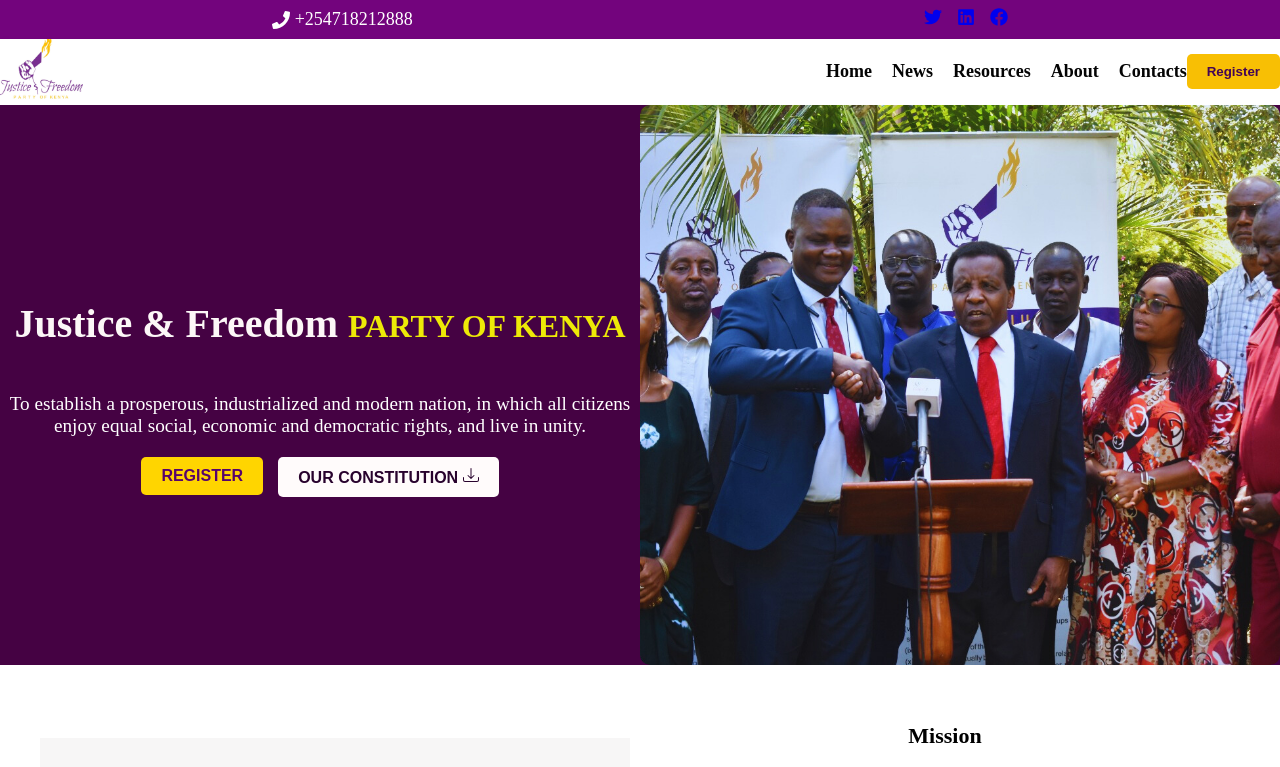
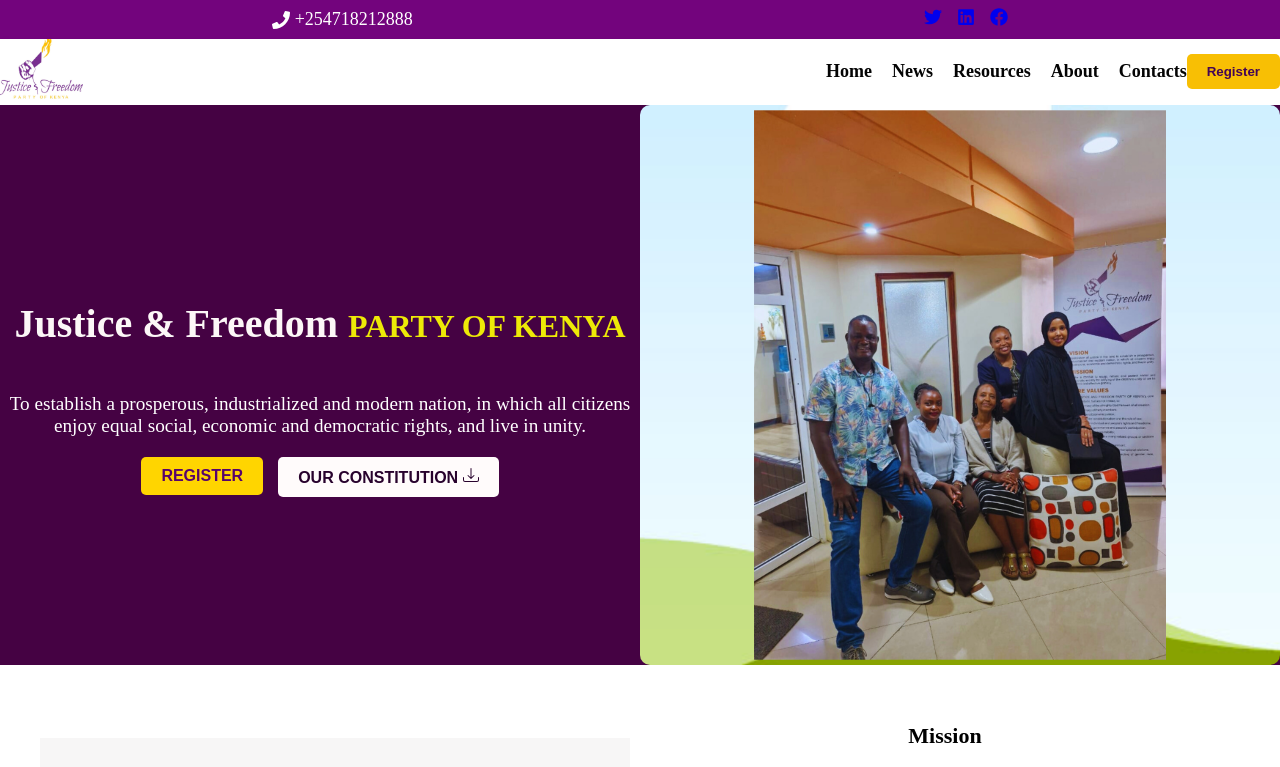
Before and after one commit to QueenterJuma/jfp-kenya, a React (Vite) app: page / in a window 1280 px wide. Shown: the top 767 px of the page. Built offline with nearby package versions, Linux system fonts and the light colour scheme; a web font is replaced by a local one.

Commit message:
Add update of hero image

```diff
--- a/src/index.css
+++ b/src/index.css
@@ -77,10 +77,11 @@
   .banner-image {
     flex: 1;
     min-height: 100%;
-    background-image: url("../src/assets/jfp-hero-background.jpg");
+    background-image: url("../src/assets/hero-part.png");
     background-size: cover;
     background-position: center;
     border-radius: 10px;
+    /* box-sizing: border-box; */
   }
 
   .mission-container {
```
Also changed, not shown: src/assets/hero-part.png (added).
